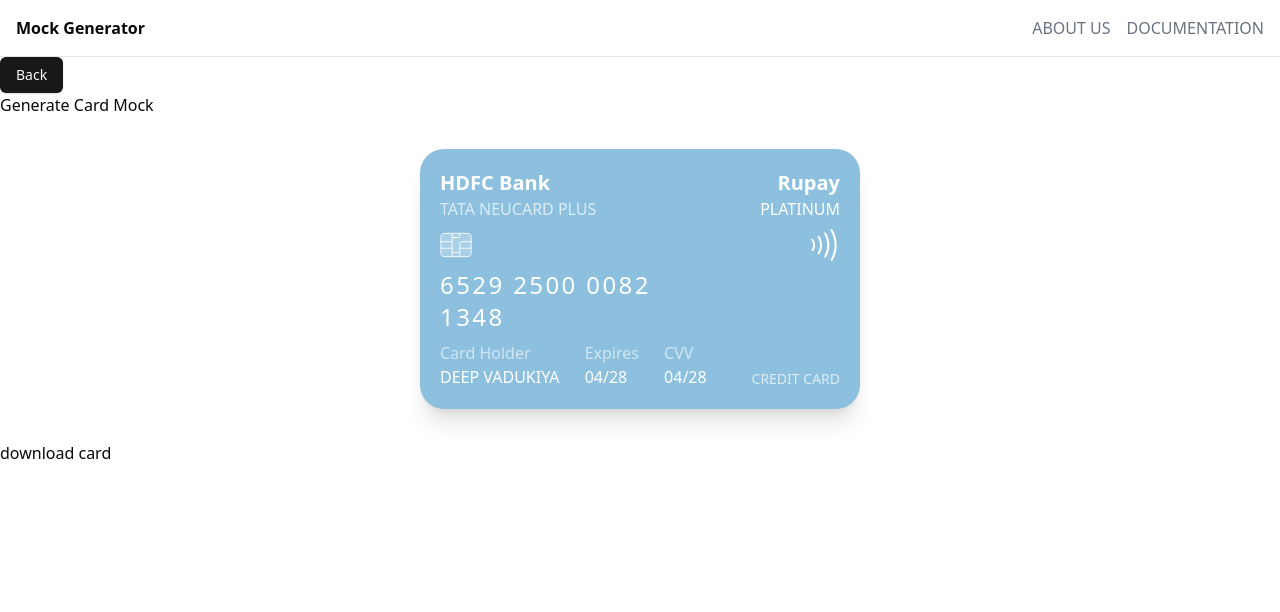
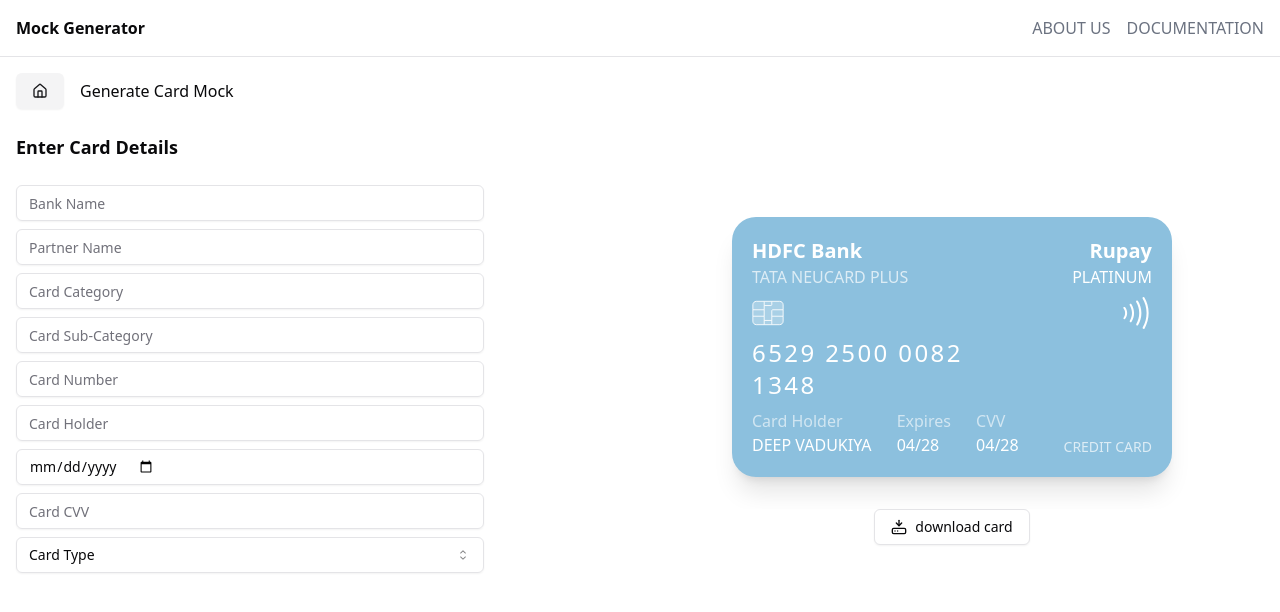
Before and after one commit to deep-vadukiya/mock-generator, a React (Vite) app: page /card-mock in a window 1280 px wide. Shown: the top 612 px of the page. Built offline with nearby package versions, Linux system fonts and the light colour scheme; a web font is replaced by a local one.

Commit message:
MG02: Credit card mock - added required inputs for card details

```diff
--- a/package.json
+++ b/package.json
@@ -11,6 +11,7 @@
   },
   "dependencies": {
     "@radix-ui/react-icons": "^1.3.0",
+    "@radix-ui/react-select": "^2.1.2",
     "@radix-ui/react-slot": "^1.1.0",
     "@shadcn/ui": "^0.0.4",
     "class-variance-authority": "^0.7.0",
--- a/pages/cardsMock/index.jsx
+++ b/pages/cardsMock/index.jsx
@@ -3,10 +3,18 @@
 import React from "react";
 import { useNavigate } from "react-router-dom";
 import html2canvas from "html2canvas";
-//
-// import { Button } from "@/components/ui/button";
+import { HardDriveDownload, House } from "lucide-react";
+// radix components
 import { Button } from "@/components/ui/button";
-//
+import { Input } from "@/components/ui/input";
+import {
+  Select,
+  SelectContent,
+  SelectItem,
+  SelectTrigger,
+  SelectValue,
+} from "@/components/ui/select";
+// utility
 import { APP_PATH } from "../../routes/paths";
 import CardChip from "../../assets/creditCard/cardChip";
 import Nfc from "../../assets/creditCard/Nfc";
@@ -44,11 +52,48 @@
   };
 
   return (
-    <div>
-      <Button onClick={() => navigate(APP_PATH.landingPath)}>Back</Button>
+    <div className="container mx-auto p-4 space-y-6">
+      <div className="flex items-center gap-4">
+        <Button
+          variant="secondary"
+          onClick={() => navigate(APP_PATH.landingPath)}
+        >
+          <House size={16} />
+        </Button>
 
         <p>Generate Card Mock</p>
+      </div>
 
+      <p className="font-semibold text-lg">Enter Card Details</p>
+
+      <div className="grid lg:grid-cols-2">
+        <div className="">
+          <div className="flex flex-col gap-2 lg:w-3/4">
+            <Input type="text" placeholder="Bank Name" />
+            <Input type="text" placeholder="Partner Name" />
+            <Input type="text" placeholder="Card Category" />
+            <Input type="text" placeholder="Card Sub-Category" />
+
+            <Input type="text" placeholder="Card Number" />
+            <Input type="text" placeholder="Card Holder" />
+            <Input type="date" placeholder="Card Expiry" />
+            <Input type="text" placeholder="Card CVV" />
+
+            <Select>
+              <SelectTrigger>
+                <SelectValue placeholder="Card Type" />
+              </SelectTrigger>
+              <SelectContent>
+                <SelectItem value="credit_card">Credit Card</SelectItem>
+                <SelectItem value="debit_card">Debit Card</SelectItem>
+                <SelectItem value="prepaidt_card">Prepaid Card</SelectItem>
+                <SelectItem value="charge_card">Charge Card</SelectItem>
+              </SelectContent>
+            </Select>
+          </div>
+        </div>
+
+        <div>
           <div className="md:p-8 overflow-x-auto" id="print">
             <div
               className="container mx-auto p-5 rounded-3xl shadow-xl flex flex-col justify-between"
@@ -96,7 +141,9 @@
                       </div>
 
                       <div className="">
-                    <p className="text-white font-extralight opacity-60">CVV</p>
+                        <p className="text-white font-extralight opacity-60">
+                          CVV
+                        </p>
                         <p className="text-white">{cardCVV}</p>
                       </div>
                     </div>
@@ -114,7 +161,18 @@
             </div>
           </div>
 
-      <button onClick={handleDownloadImage}>download card</button>
+          <div className="flex justify-center">
+            <Button
+              onClick={handleDownloadImage}
+              variant="outline"
+              className="gap-2"
+            >
+              <HardDriveDownload size={16} />
+              download card
+            </Button>
+          </div>
+        </div>
+      </div>
     </div>
   );
 }
--- /dev/null
+++ b/src/components/ui/input.jsx
@@ -0,0 +1,19 @@
+import * as React from "react"
+
+import { cn } from "@/lib/utils"
+
+const Input = React.forwardRef(({ className, type, ...props }, ref) => {
+  return (
+    (<input
+      type={type}
+      className={cn(
+        "flex h-9 w-full rounded-md border border-input bg-transparent px-3 py-1 text-sm shadow-sm transition-colors file:border-0 file:bg-transparent file:text-sm file:font-medium file:text-foreground placeholder:text-muted-foreground focus-visible:outline-none focus-visible:ring-1 focus-visible:ring-ring disabled:cursor-not-allowed disabled:opacity-50",
+        className
+      )}
+      ref={ref}
+      {...props} />)
+  );
+})
+Input.displayName = "Input"
+
+export { Input }
--- /dev/null
+++ b/src/components/ui/select.jsx
@@ -0,0 +1,124 @@
+import * as React from "react"
+import {
+  CaretSortIcon,
+  CheckIcon,
+  ChevronDownIcon,
+  ChevronUpIcon,
+} from "@radix-ui/react-icons"
+import * as SelectPrimitive from "@radix-ui/react-select"
+
+import { cn } from "@/lib/utils"
+
+const Select = SelectPrimitive.Root
+
+const SelectGroup = SelectPrimitive.Group
+
+const SelectValue = SelectPrimitive.Value
+
+const SelectTrigger = React.forwardRef(({ className, children, ...props }, ref) => (
+  <SelectPrimitive.Trigger
+    ref={ref}
+    className={cn(
+      "flex h-9 w-full items-center justify-between whitespace-nowrap rounded-md border border-input bg-transparent px-3 py-2 text-sm shadow-sm ring-offset-background placeholder:text-muted-foreground focus:outline-none focus:ring-1 focus:ring-ring disabled:cursor-not-allowed disabled:opacity-50 [&>span]:line-clamp-1",
+      className
+    )}
+    {...props}>
+    {children}
+    <SelectPrimitive.Icon asChild>
+      <CaretSortIcon className="h-4 w-4 opacity-50" />
+    </SelectPrimitive.Icon>
+  </SelectPrimitive.Trigger>
+))
+SelectTrigger.displayName = SelectPrimitive.Trigger.displayName
+
+const SelectScrollUpButton = React.forwardRef(({ className, ...props }, ref) => (
+  <SelectPrimitive.ScrollUpButton
+    ref={ref}
+    className={cn("flex cursor-default items-center justify-center py-1", className)}
+    {...props}>
+    <ChevronUpIcon />
+  </SelectPrimitive.ScrollUpButton>
+))
+SelectScrollUpButton.displayName = SelectPrimitive.ScrollUpButton.displayName
+
+const SelectScrollDownButton = React.forwardRef(({ className, ...props }, ref) => (
+  <SelectPrimitive.ScrollDownButton
+    ref={ref}
+    className={cn("flex cursor-default items-center justify-center py-1", className)}
+    {...props}>
+    <ChevronDownIcon />
+  </SelectPrimitive.ScrollDownButton>
+))
+SelectScrollDownButton.displayName =
+  SelectPrimitive.ScrollDownButton.displayName
+
+const SelectContent = React.forwardRef(({ className, children, position = "popper", ...props }, ref) => (
+  <SelectPrimitive.Portal>
+    <SelectPrimitive.Content
+      ref={ref}
+      className={cn(
+        "relative z-50 max-h-96 min-w-[8rem] overflow-hidden rounded-md border bg-popover text-popover-foreground shadow-md data-[state=open]:animate-in data-[state=closed]:animate-out data-[state=closed]:fade-out-0 data-[state=open]:fade-in-0 data-[state=closed]:zoom-out-95 data-[state=open]:zoom-in-95 data-[side=bottom]:slide-in-from-top-2 data-[side=left]:slide-in-from-right-2 data-[side=right]:slide-in-from-left-2 data-[side=top]:slide-in-from-bottom-2",
+        position === "popper" &&
+          "data-[side=bottom]:translate-y-1 data-[side=left]:-translate-x-1 data-[side=right]:translate-x-1 data-[side=top]:-translate-y-1",
+        className
+      )}
+      position={position}
+      {...props}>
+      <SelectScrollUpButton />
+      <SelectPrimitive.Viewport
+        className={cn("p-1", position === "popper" &&
+          "h-[var(--radix-select-trigger-height)] w-full min-w-[var(--radix-select-trigger-width)]")}>
+        {children}
+      </SelectPrimitive.Viewport>
+      <SelectScrollDownButton />
+    </SelectPrimitive.Content>
+  </SelectPrimitive.Portal>
+))
+SelectContent.displayName = SelectPrimitive.Content.displayName
+
+const SelectLabel = React.forwardRef(({ className, ...props }, ref) => (
+  <SelectPrimitive.Label
+    ref={ref}
+    className={cn("px-2 py-1.5 text-sm font-semibold", className)}
+    {...props} />
+))
+SelectLabel.displayName = SelectPrimitive.Label.displayName
+
+const SelectItem = React.forwardRef(({ className, children, ...props }, ref) => (
+  <SelectPrimitive.Item
+    ref={ref}
+    className={cn(
+      "relative flex w-full cursor-default select-none items-center rounded-sm py-1.5 pl-2 pr-8 text-sm outline-none focus:bg-accent focus:text-accent-foreground data-[disabled]:pointer-events-none data-[disabled]:opacity-50",
+      className
+    )}
+    {...props}>
+    <span className="absolute right-2 flex h-3.5 w-3.5 items-center justify-center">
+      <SelectPrimitive.ItemIndicator>
+        <CheckIcon className="h-4 w-4" />
+      </SelectPrimitive.ItemIndicator>
+    </span>
+    <SelectPrimitive.ItemText>{children}</SelectPrimitive.ItemText>
+  </SelectPrimitive.Item>
+))
+SelectItem.displayName = SelectPrimitive.Item.displayName
+
+const SelectSeparator = React.forwardRef(({ className, ...props }, ref) => (
+  <SelectPrimitive.Separator
+    ref={ref}
+    className={cn("-mx-1 my-1 h-px bg-muted", className)}
+    {...props} />
+))
+SelectSeparator.displayName = SelectPrimitive.Separator.displayName
+
+export {
+  Select,
+  SelectGroup,
+  SelectValue,
+  SelectTrigger,
+  SelectContent,
+  SelectLabel,
+  SelectItem,
+  SelectSeparator,
+  SelectScrollUpButton,
+  SelectScrollDownButton,
+}
```
Also changed, not shown: 1 other file (tests, documents, lock files or other folders). Lines whose indentation alone changed are shown as unchanged.
